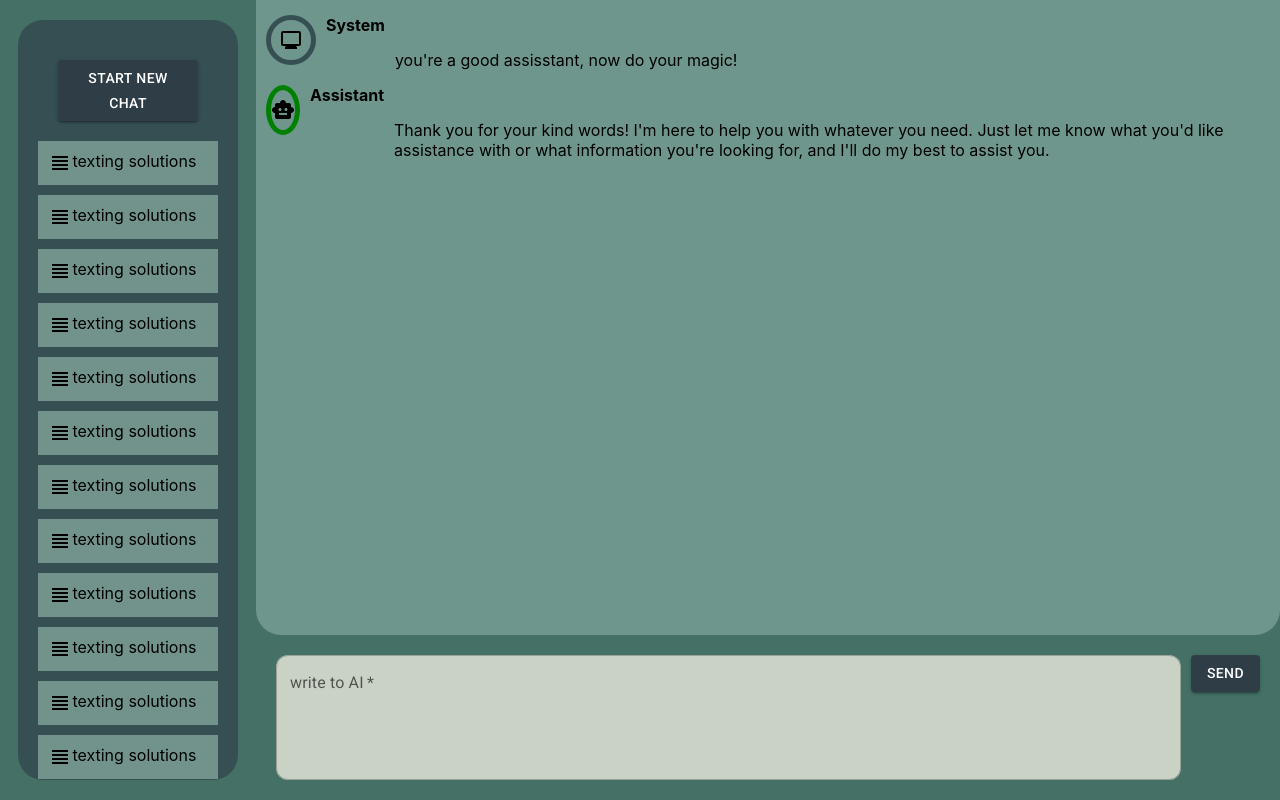
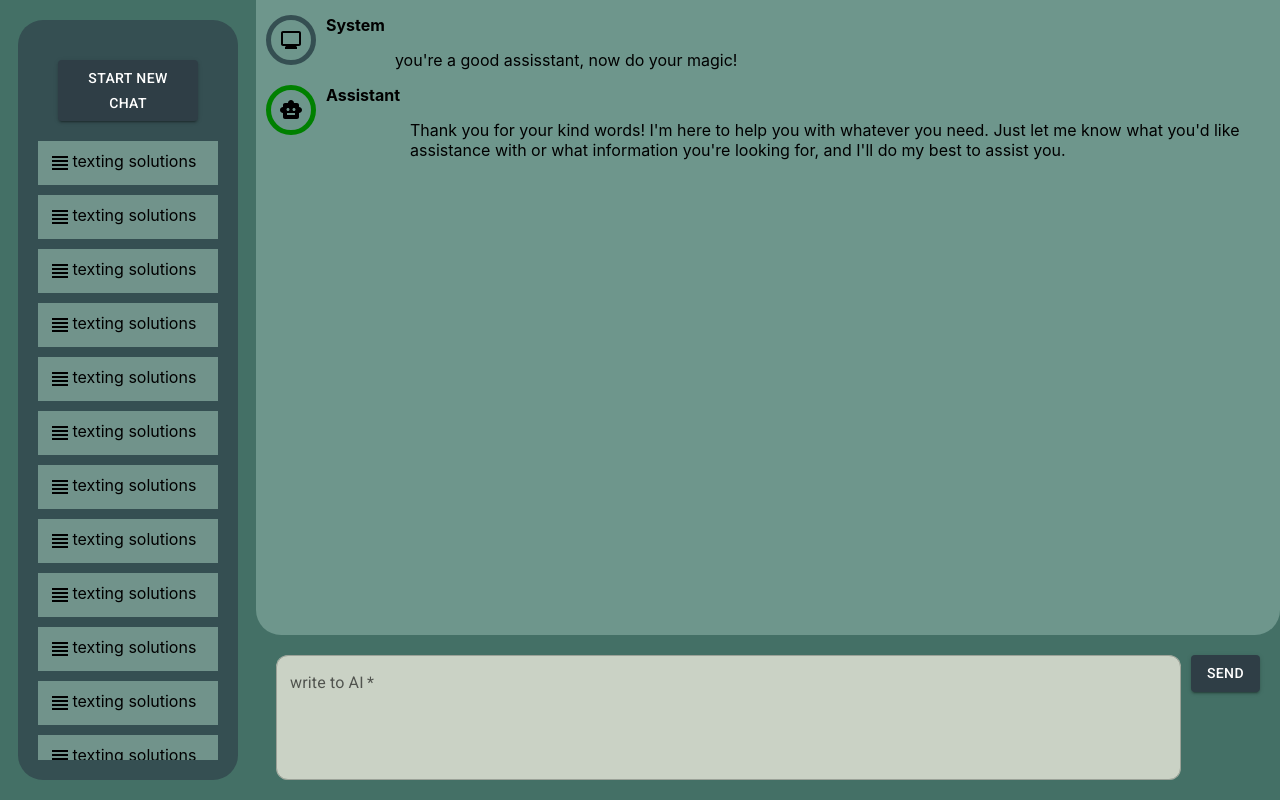
Before and after one commit to ahmad244/Chat-gpt, a React (Create React App) app: page / in a window 1280 px wide. Built offline with nearby package versions, Linux system fonts and the light colour scheme.

Commit message:
fixed the oval border on icons

```diff
--- a/src/components/ChatItem.js
+++ b/src/components/ChatItem.js
@@ -35,6 +35,7 @@ class ChatItem extends React.Component {
       display: "flex",
       justifyContent: "center",
       alignItems: "center",
+      flexShrink:0
     };
     switch (param) {
       case "assistant":
@@ -75,7 +76,8 @@ class ChatItem extends React.Component {
 
           <div
             style={
-              (this.props.obj.role !== "assistant") & (this.props.obj.role !== "system")
+              (this.props.obj.role !== "assistant") &
+              (this.props.obj.role !== "system")
                 ? { alignSelf: "flex-start", marginTop: "35px" }
                 : { marginTop: "35px" }
             }
--- a/src/components/HistorySection.css
+++ b/src/components/HistorySection.css
@@ -2,4 +2,6 @@
     display: flex;
     flex-direction: column;
     gap: 10px;
+    overflow: auto;
+
 }
--- a/src/components/SideBar.css
+++ b/src/components/SideBar.css
@@ -4,7 +4,6 @@
   margin: 20px;
   padding: 20px;
   background-color: #354f52;
-  overflow: auto;
   width: 70%;
   display: flex;
   flex-direction: column;
```
